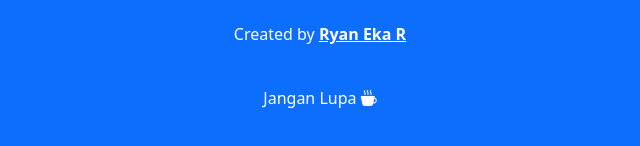
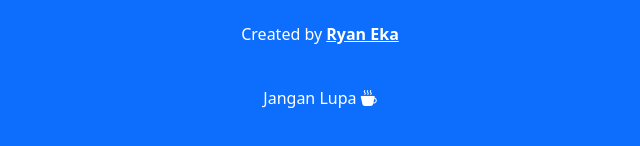
Before and after one commit to ryanekar/ryanekar.github.io, a plain HTML site: page index.html in a window 1280 px wide. Shown: the part 2904-3050 px from the top of the page, 320-960 px from the left. Drawn offline with nearby package versions, Linux system fonts and the light colour scheme.

Commit message:
mengubah nama created

```diff
--- a/index.html
+++ b/index.html
@@ -173,7 +173,7 @@
 
     <!-- footer -->
     <footer class="bg-primary text-white text-center pb-3">
-      <p>Created by <a href="https://www.instagram.com/ryanekar/" class="text-white fw-bold">Ryan Eka R</a></p>
+      <p>Created by <a href="https://www.instagram.com/ryanekar/" class="text-white fw-bold">Ryan Eka</a></p>
       <br>
       <p>Jangan Lupa <i class="bi bi-cup-hot-fill text-black"></i></p>
     </br>
```
